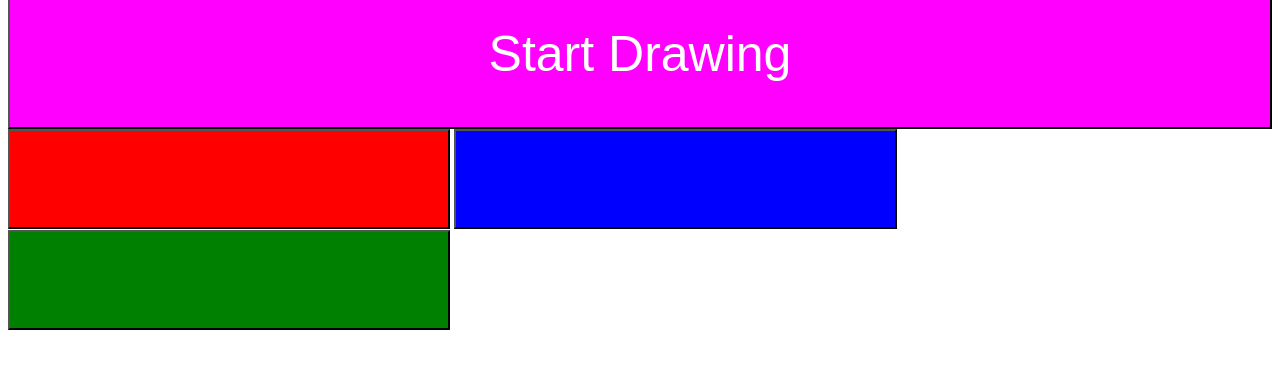
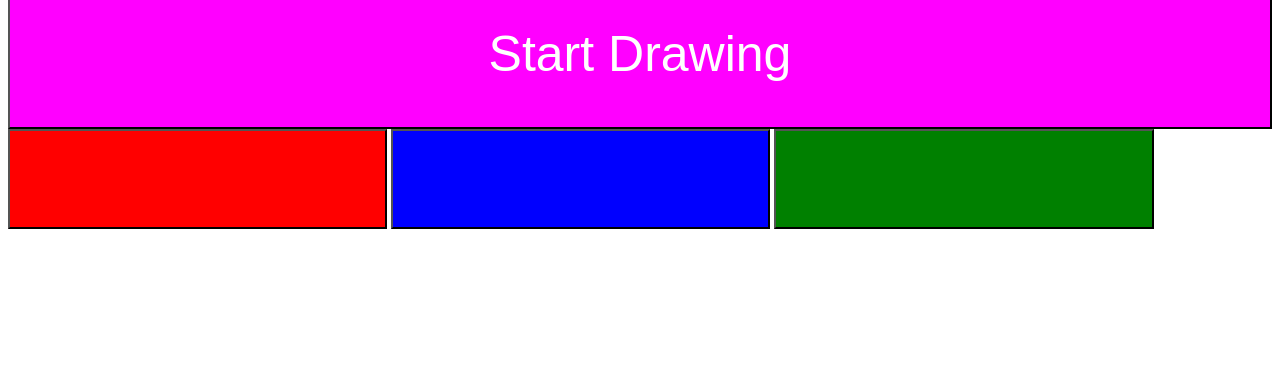
Before and after one commit to car-dev99/car-dev99.github.io, a plain HTML site: page index.html in a window 1280 px wide. Shown: the part 66-434 px from the top of the page. Drawn offline with Linux system fonts and the light colour scheme.

Commit message:
Update index.html

```diff
--- a/index.html
+++ b/index.html
@@ -5,9 +5,9 @@
     <h1 style="margin:auto;"> Hold button to Draw </h1>
       <button id="drawButton" style="width:100%;height:150px;background-color:magenta;color:white; font-size:50px;">Start Drawing</button>
        <div>
-        <button id="redButton" style="background-color:red;width:35%; height:100px;" onclick="changePenColor('#cf060a')"></button>
-         <button id="blueButton" style="background-color:blue;width:35%; height:100px;" onclick="changePenColor('#0617cf')"></button>
-         <button id="greenButton" style="background-color:green;width:35%; height:100px; onclick="changePenColor('#027d0f')"></button>
+        <button id="redButton" style="background-color:red;width:30%; height:100px;" onclick="changePenColor('#cf060a')"></button>
+         <button id="blueButton" style="background-color:blue;width:30%; height:100px;" onclick="changePenColor('#0617cf')"></button>
+         <button id="greenButton" style="background-color:green;width:30%; height:100px; onclick="changePenColor('#027d0f')"></button>
       </div>
 
 
```
